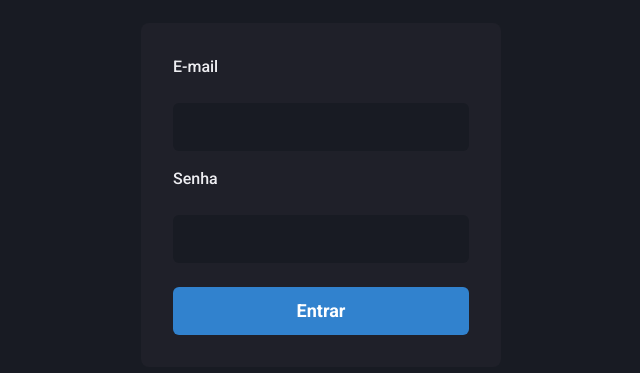
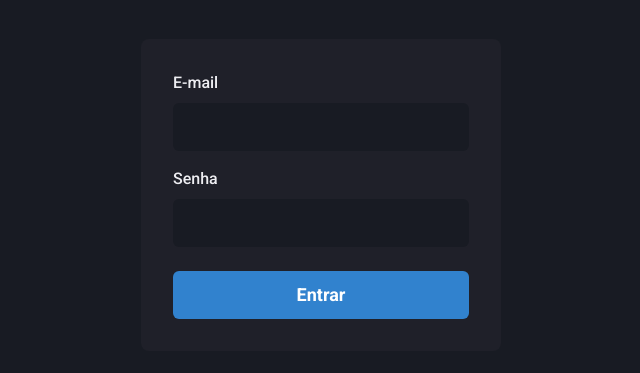
Before and after one commit to thereallucas98/fullstack-crud, a React (Vite) app in the folder web/: page / in a window 1280 px wide. Shown: the part 205-578 px from the top of the page, without its empty margins (319-959 px from the left). Built offline with nearby package versions, Linux system fonts and the light colour scheme.

Commit message:
[frontend]: login page formControl

```diff
--- a/web/src/pages/public/Login.tsx
+++ b/web/src/pages/public/Login.tsx
@@ -1,4 +1,11 @@
-import { Button, Flex, Input, Stack, FormLabel } from "@chakra-ui/react";
+import {
+  Button,
+  Flex,
+  Input,
+  Stack,
+  FormLabel,
+  FormControl,
+} from "@chakra-ui/react";
 
 export function Login() {
   return (
@@ -13,6 +20,7 @@ export function Login() {
         flexDir="column"
       >
         <Stack spacing="4">
+          <FormControl>
             <FormLabel htmlFor="email">E-mail</FormLabel>
             <Input
               id="email"
@@ -26,7 +34,9 @@ export function Login() {
               }}
               size="lg"
             />
+          </FormControl>
 
+          <FormControl>
             <FormLabel htmlFor="password">Senha</FormLabel>
             <Input
               id="password"
@@ -40,6 +50,7 @@ export function Login() {
               }}
               size="lg"
             />
+          </FormControl>
         </Stack>
 
         <Button type="submit" mt="6" colorScheme="blue" size="lg">
```
Lines whose indentation alone changed are shown as unchanged.
